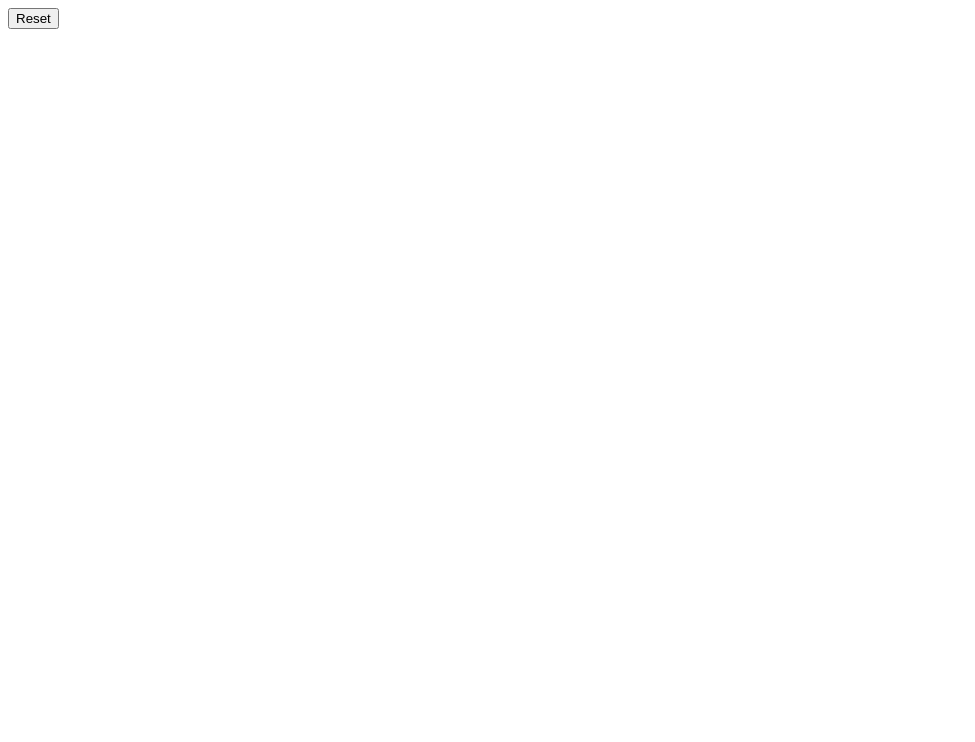
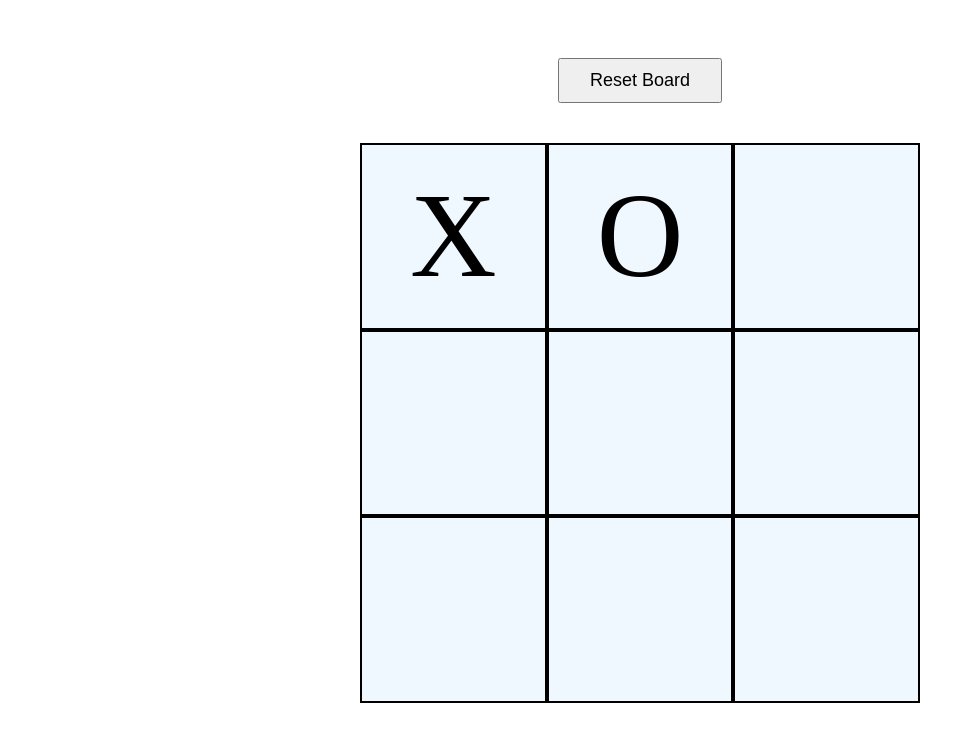
Before and after one commit to thomasyao15/TTT, a plain HTML site: page index.html in a window 1280 px wide. Shown: the whole page, without its empty margins (0-975 px from the left). Drawn offline with Linux system fonts and the light colour scheme.

Commit message:
Finished styling css

```diff
--- a/index.html
+++ b/index.html
@@ -5,13 +5,15 @@
     <meta http-equiv="X-UA-Compatible" content="IE=edge">
     <meta name="viewport" content="width=device-width, initial-scale=1.0">
     <title>Tic Tac Toe</title>
+    <link rel="stylesheet" href="styles.css">
+    <script src="main.js" defer></script>
 </head>
 <body>
     <div class="main-container">
-        <button id='reset'>Reset</button>
+        <button id='reset'>Reset Board</button>
         <div class="game-board">
-            <div class="cell" id="0"></div>
-            <div class="cell" id="1"></div>
+            <div class="cell" id="0">X</div>
+            <div class="cell" id="1">O</div>
             <div class="cell" id="2"></div>
             <div class="cell" id="3"></div>
             <div class="cell" id="4"></div>
--- a/styles.css
+++ b/styles.css
@@ -0,0 +1,35 @@
+
+.main-container {
+    display: flex;
+    flex-direction: column;
+    justify-content: center;
+    align-items: center;
+    padding-top: 50px;
+}
+
+#reset {
+    padding: 10px 30px;
+    font-size: 18px;
+    margin-bottom: 40px;
+}
+
+.game-board {
+    display: grid;
+    width: 70vmin;
+    height: 70vmin;
+    grid-template-columns: repeat(3, 1fr);
+    background-color: aliceblue;
+}
+
+.cell {
+    border: 2px solid;
+    display: flex;
+    justify-content: center;
+    align-items: center;
+    font-size: 15vmin;
+    line-height: 0;
+}
+
+.cell:hover {
+    cursor: pointer;
+}
```
